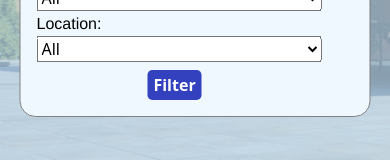
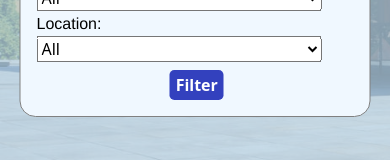
Before and after one commit to danilobml/museumstogo-berlin, a React (Create React App) app: page / in a window 390 px wide. Both pictures are taken after typing "Sample" into the empty fields and a click on the button "Filter". Shown: the part 424-584 px from the top of the page. Built offline with nearby package versions, Linux system fonts and the light colour scheme.

Commit message:
button styling

```diff
--- a/src/App.css
+++ b/src/App.css
@@ -116,14 +116,22 @@ h1 {
     max-width: 90%;
     max-height: 90%;
     }
-  .get-suggestion {
+
+    .get-suggestion {
     margin-left: 7px;
     justify-self: center;
     position: relative;
-    left:15%;
+    left:23%;
+    }
 
-  }
-  }
+    .get-filter {
+      margin-left: 7px;
+      justify-self: center;
+      position: relative;
+      left:32%;
+    }
+
+}
 
 @media screen and (min-width: 750px) {
   :root{
```
